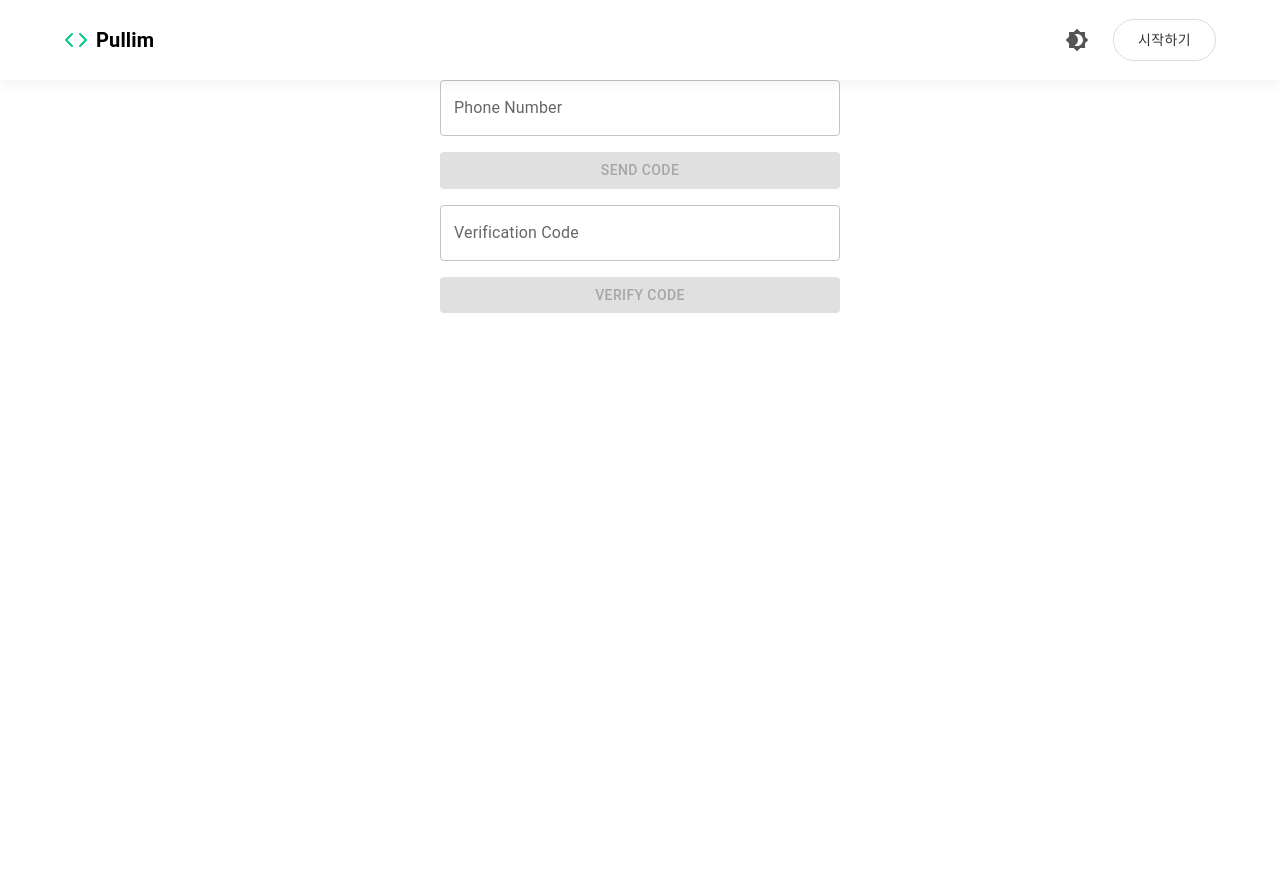
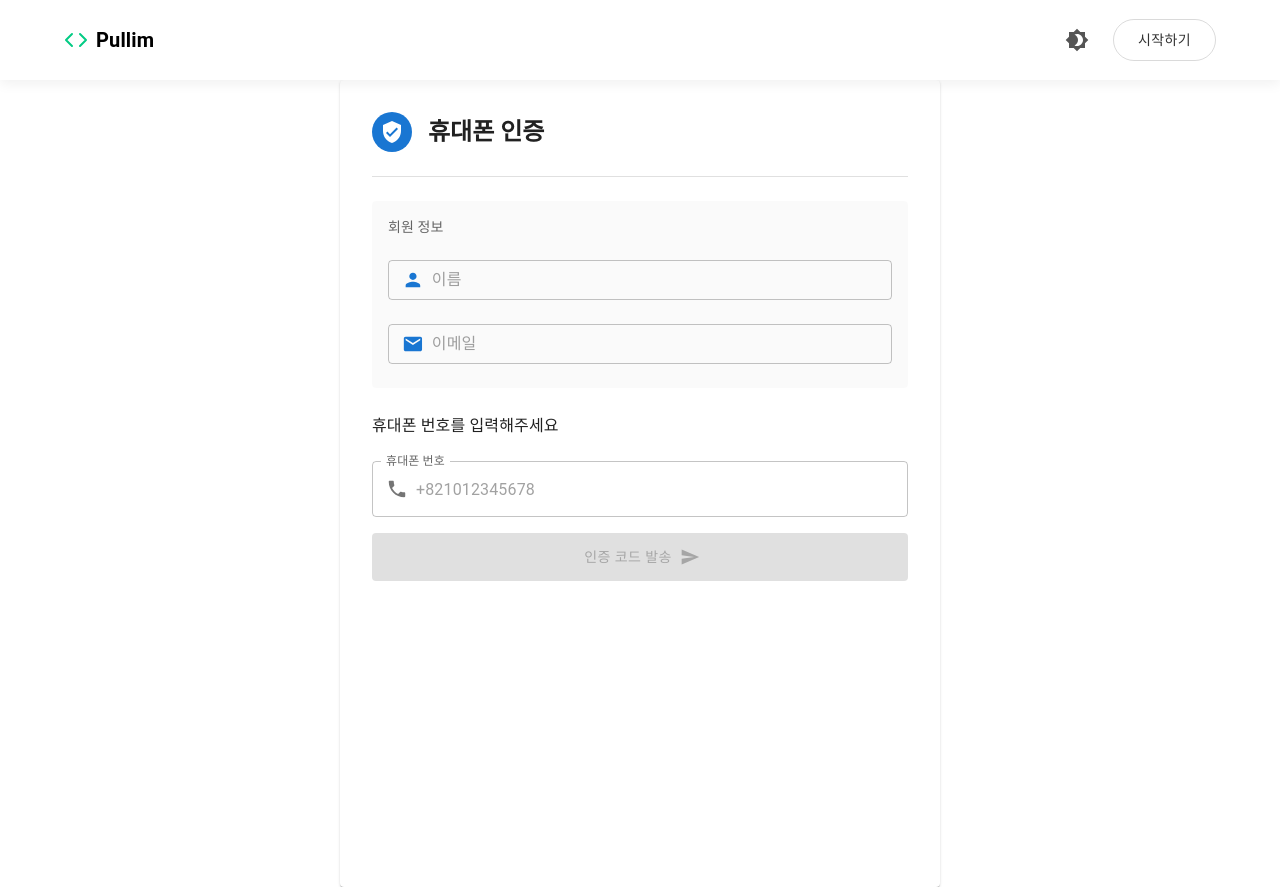
Before and after one commit to minkwan-1/react-nest, a React (Vite) app in the folder client/: page /phone in a window 1280 px wide. Before the commit the page ends 800 px from the top, so only its background shows below. Built offline with nearby package versions, Linux system fonts and the light colour scheme; what quill-image-resize-module-ts would draw is missing.

Commit message:
feat: remove Kakao button due to business app transition

```diff
--- a/client/package.json
+++ b/client/package.json
@@ -16,6 +16,9 @@
     "@mui/icons-material": "^5.16.8",
     "@mui/material": "^6.1.9",
     "@react-oauth/google": "^0.12.1",
+    "@tanstack/query-sync-storage-persister": "^5.69.0",
+    "@tanstack/react-query": "^5.69.0",
+    "@tanstack/react-query-persist-client": "^5.69.0",
     "@uiw/react-md-editor": "^4.0.4",
     "aws-sdk": "^2.1692.0",
     "axios": "^1.8.2",
--- a/client/src/components/layout/common/PageContainer.tsx
+++ b/client/src/components/layout/common/PageContainer.tsx
@@ -9,16 +9,8 @@ type LayoutProps = {
 const PageContainer = ({ children }: LayoutProps) => {
   return (
     <Box sx={{ display: "flex", flexDirection: "column", minHeight: "100vh" }}>
-      <Appbar
-        sx={{
-          position: "fixed",
-          top: 0,
-          left: 0,
-          right: 0,
-          zIndex: (theme) => theme.zIndex.drawer + 1,
-        }}
-      />
-      <Box sx={{ flexGrow: 1, mt: "40px" }}>{children}</Box>
+      <Appbar />
+      <Box sx={{ flexGrow: 1 }}>{children}</Box>
     </Box>
   );
 };
--- a/client/src/components/sign-up/SignUpSocialButtons.tsx
+++ b/client/src/components/sign-up/SignUpSocialButtons.tsx
@@ -1,6 +1,6 @@
 import { Box, Button, Typography, Divider, useTheme } from "@mui/material";
 import GoogleIcon from "@mui/icons-material/Google";
-import { NaverIcon, KakaoIcon } from "./SocialIcons";
+import { NaverIcon } from "./SocialIcons";
 
 const handleOAuthLogin = (provider: string): void => {
   if (!provider) {
@@ -124,7 +124,7 @@ const SignUpSocialButtons = (): JSX.Element => {
       </Button>
 
       {/* Kakao Button */}
-      <Button
+      {/* <Button
         variant="contained"
         startIcon={<KakaoIcon />}
         sx={{
@@ -154,7 +154,7 @@ const SignUpSocialButtons = (): JSX.Element => {
         onClick={() => handleOAuthLogin("kakao")}
       >
         카카오로 가입하기
-      </Button>
+      </Button> */}
 
       {/* Divider */}
       <Box sx={{ display: "flex", alignItems: "center", my: 3 }}>
--- a/client/src/pages/PhoneVerificationPage.tsx
+++ b/client/src/pages/PhoneVerificationPage.tsx
@@ -1,4 +1,4 @@
-import { useState } from "react";
+import { useState, useEffect } from "react";
 import { useNavigate } from "react-router-dom";
 import {
   Box,
@@ -6,11 +6,23 @@ import {
   TextField,
   Typography,
   CircularProgress,
+  Paper,
+  Divider,
+  Avatar,
+  InputAdornment,
+  Chip,
+  Fade,
 } from "@mui/material";
 import { PageContainer, ComponentWrapper } from "../components/layout/common";
 import axios from "axios";
 import { useAtom } from "jotai";
 import { signupUserInfo } from "@atom/auth";
+import PersonIcon from "@mui/icons-material/Person";
+import EmailIcon from "@mui/icons-material/Email";
+import PhoneIcon from "@mui/icons-material/Phone";
+import SendIcon from "@mui/icons-material/Send";
+import VerifiedUserIcon from "@mui/icons-material/VerifiedUser";
+import CheckCircleIcon from "@mui/icons-material/CheckCircle";
 
 // Define a custom error interface
 interface ApiError {
@@ -28,7 +40,26 @@ const PhoneVerificationPage = () => {
   const [isSending, setIsSending] = useState(false);
   const [isVerifying, setIsVerifying] = useState(false);
   const [message, setMessage] = useState("");
-  const [userInfo] = useAtom(signupUserInfo);
+  const [messageType, setMessageType] = useState<"error" | "success" | "info">(
+    "info"
+  );
+  const [userInfo, setUserInfo] = useAtom(signupUserInfo);
+  const [codeSent, setCodeSent] = useState(false);
+
+  useEffect(() => {
+    const storedUserInfo = localStorage.getItem("userInfo");
+    if (storedUserInfo) {
+      setUserInfo(JSON.parse(storedUserInfo));
+    }
+  }, [setUserInfo]);
+
+  // userInfo 변경 시 로컬 스토리지에 저장
+  useEffect(() => {
+    if (userInfo) {
+      localStorage.setItem("userInfo", JSON.stringify(userInfo));
+    }
+  }, [userInfo]);
+
   console.log("/phone에서 전역 변수 반영 체크:", userInfo);
 
   // 전화번호 인증 코드 발송 처리 함수
@@ -41,13 +72,16 @@ const PhoneVerificationPage = () => {
         toPhoneNumber: phoneNumber, // 'phoneNumber' 대신 'toPhoneNumber'로 전달
       });
       console.log("Response from send-code:", response.data);
-      setMessage(response.data.message || "Verification code sent!");
+      setMessage(response.data.message || "인증 코드가 발송되었습니다!");
+      setMessageType("success");
+      setCodeSent(true);
     } catch (error) {
       const apiError = error as ApiError;
       console.error("Error sending verification code:", apiError);
       setMessage(
-        apiError.response?.data?.message || "Failed to send verification code."
+        apiError.response?.data?.message || "인증 코드 발송에 실패했습니다."
       );
+      setMessageType("error");
     } finally {
       setIsSending(false);
     }
@@ -71,16 +105,20 @@ const PhoneVerificationPage = () => {
         }
       );
       console.log("Response from verify-code:", response.data);
-      setMessage(response.data.message || "Phone number verified!");
+      setMessage(response.data.message || "전화번호가 인증되었습니다!");
+      setMessageType("success");
       if (
         response.data.message === "Phone number verified and user registered!"
       ) {
+        setTimeout(() => {
           navigate("/home");
+        }, 1500);
       }
     } catch (error) {
       const apiError = error as ApiError;
       console.error("Error verifying verification code:", apiError);
-      setMessage(apiError.response?.data?.message || "Verification failed.");
+      setMessage(apiError.response?.data?.message || "인증에 실패했습니다.");
+      setMessageType("error");
     } finally {
       setIsVerifying(false);
     }
@@ -88,51 +126,171 @@ const PhoneVerificationPage = () => {
 
   return (
     <PageContainer>
-      <ComponentWrapper sx={{ maxWidth: "400px", textAlign: "center" }}>
-        <Typography variant="h5" gutterBottom>
-          Phone Verification
+      <ComponentWrapper sx={{ maxWidth: "600px" }}>
+        <Paper
+          sx={{
+            padding: 4,
+          }}
+        >
+          <Box sx={{ display: "flex", alignItems: "center", mb: 3 }}>
+            <Avatar sx={{ bgcolor: "primary.main", mr: 2 }}>
+              <VerifiedUserIcon />
+            </Avatar>
+            <Typography variant="h5" fontWeight="600">
+              휴대폰 인증
             </Typography>
-        <Box mb={2}>
+          </Box>
+
+          <Divider sx={{ mb: 3 }} />
+
+          {/* 사용자 정보 표시 섹션 */}
+          <Box
+            sx={{
+              mb: 3,
+              p: 2,
+              bgcolor: "rgba(0, 0, 0, 0.02)",
+              borderRadius: 1,
+            }}
+          >
+            <Typography variant="subtitle2" color="text.secondary" gutterBottom>
+              회원 정보
+            </Typography>
+
             <TextField
               fullWidth
-            label="Phone Number"
+              variant="outlined"
+              margin="normal"
+              value={userInfo?.name || ""}
+              InputProps={{
+                readOnly: true,
+                startAdornment: (
+                  <InputAdornment position="start">
+                    <PersonIcon color="primary" />
+                  </InputAdornment>
+                ),
+              }}
+              placeholder="이름"
+              size="small"
+            />
+
+            <TextField
+              fullWidth
+              variant="outlined"
+              margin="normal"
+              value={userInfo?.email || ""}
+              InputProps={{
+                readOnly: true,
+                startAdornment: (
+                  <InputAdornment position="start">
+                    <EmailIcon color="primary" />
+                  </InputAdornment>
+                ),
+              }}
+              placeholder="이메일"
+              size="small"
+            />
+          </Box>
+
+          {/* 전화번호 인증 섹션 */}
+          <Box sx={{ mb: 3 }}>
+            <Typography variant="subtitle1" fontWeight="500" gutterBottom>
+              휴대폰 번호를 입력해주세요
+            </Typography>
+            <TextField
+              fullWidth
+              label="휴대폰 번호"
               placeholder="+821012345678"
               value={phoneNumber}
               onChange={(e) => setPhoneNumber(e.target.value)}
+              margin="normal"
+              variant="outlined"
+              InputProps={{
+                startAdornment: (
+                  <InputAdornment position="start">
+                    <PhoneIcon color="action" />
+                  </InputAdornment>
+                ),
+              }}
             />
-        </Box>
-        <Box mb={2}>
+
             <Button
               variant="contained"
               color="primary"
               onClick={handleSendCode}
               disabled={isSending || !phoneNumber}
               fullWidth
+              sx={{ mt: 1, mb: 3, height: "48px" }}
+              endIcon={<SendIcon />}
             >
-            {isSending ? <CircularProgress size={24} /> : "Send Code"}
+              {isSending ? <CircularProgress size={24} /> : "인증 코드 발송"}
             </Button>
           </Box>
-        <Box mb={2}>
+
+          <Fade in={codeSent}>
+            <Box>
+              <Divider sx={{ mb: 3 }}>
+                <Chip
+                  label="인증 코드 확인"
+                  color="primary"
+                  variant="outlined"
+                />
+              </Divider>
+
+              <Typography variant="subtitle1" fontWeight="500" gutterBottom>
+                발송된 인증 코드를 입력해주세요
+              </Typography>
+
               <TextField
                 fullWidth
-            label="Verification Code"
-            placeholder="Enter the code"
+                label="인증 코드"
+                placeholder="6자리 코드 입력"
                 value={verificationCode}
                 onChange={(e) => setVerificationCode(e.target.value)}
+                margin="normal"
+                variant="outlined"
               />
-        </Box>
-        <Box mb={2}>
+
               <Button
                 variant="contained"
                 color="secondary"
                 onClick={handleVerifyCode}
                 disabled={isVerifying || !verificationCode}
                 fullWidth
+                sx={{ mt: 1, height: "48px" }}
+                endIcon={<CheckCircleIcon />}
               >
-            {isVerifying ? <CircularProgress size={24} /> : "Verify Code"}
+                {isVerifying ? <CircularProgress size={24} /> : "인증 확인"}
               </Button>
             </Box>
-        {message && <Typography color="error">{message}</Typography>}
+          </Fade>
+
+          {message && (
+            <Box
+              mt={3}
+              p={2}
+              bgcolor={
+                messageType === "error"
+                  ? "rgba(255, 0, 0, 0.05)"
+                  : messageType === "success"
+                  ? "rgba(0, 255, 0, 0.05)"
+                  : "rgba(0, 0, 255, 0.05)"
+              }
+              borderRadius={1}
+            >
+              <Typography
+                color={
+                  messageType === "error"
+                    ? "error"
+                    : messageType === "success"
+                    ? "success.main"
+                    : "info.main"
+                }
+              >
+                {message}
+              </Typography>
+            </Box>
+          )}
+        </Paper>
       </ComponentWrapper>
     </PageContainer>
   );
```
Also changed, not shown: 1 other file (tests, documents, lock files or other folders). Lines whose indentation alone changed are shown as unchanged.
